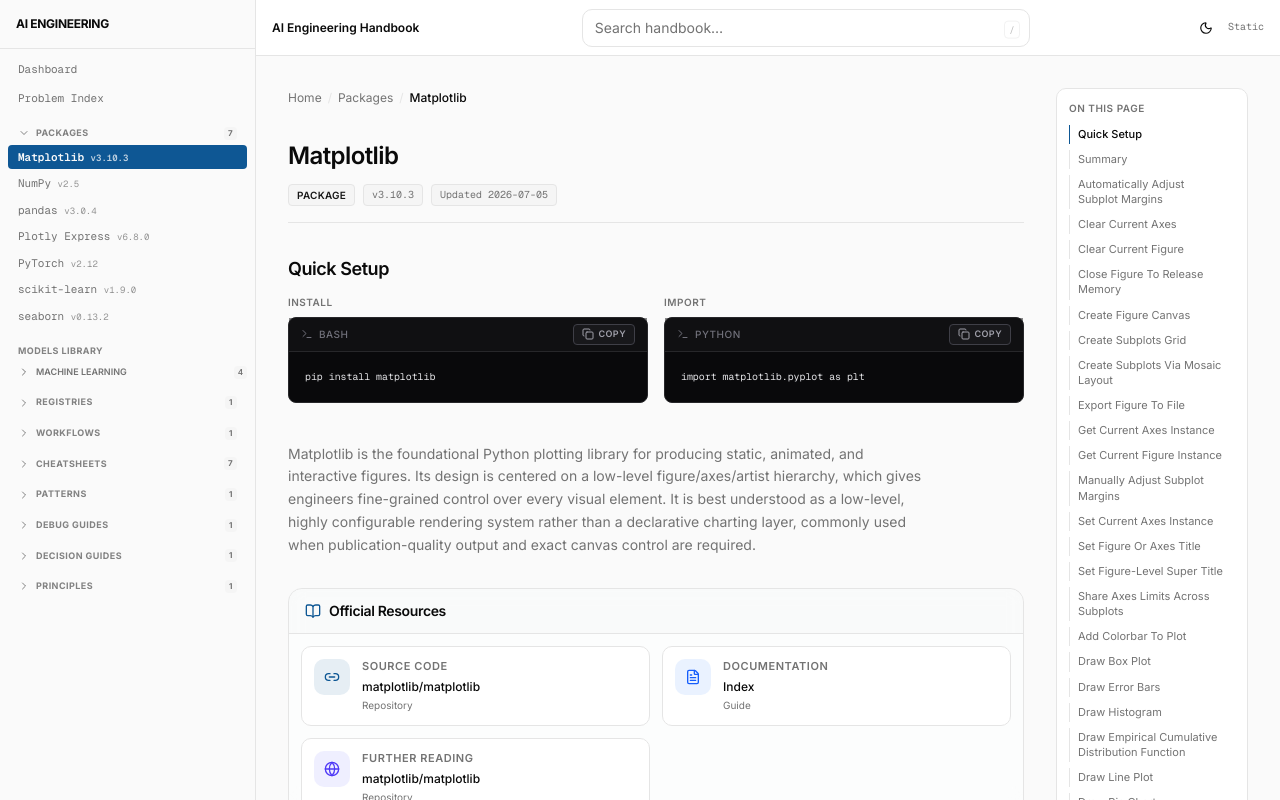
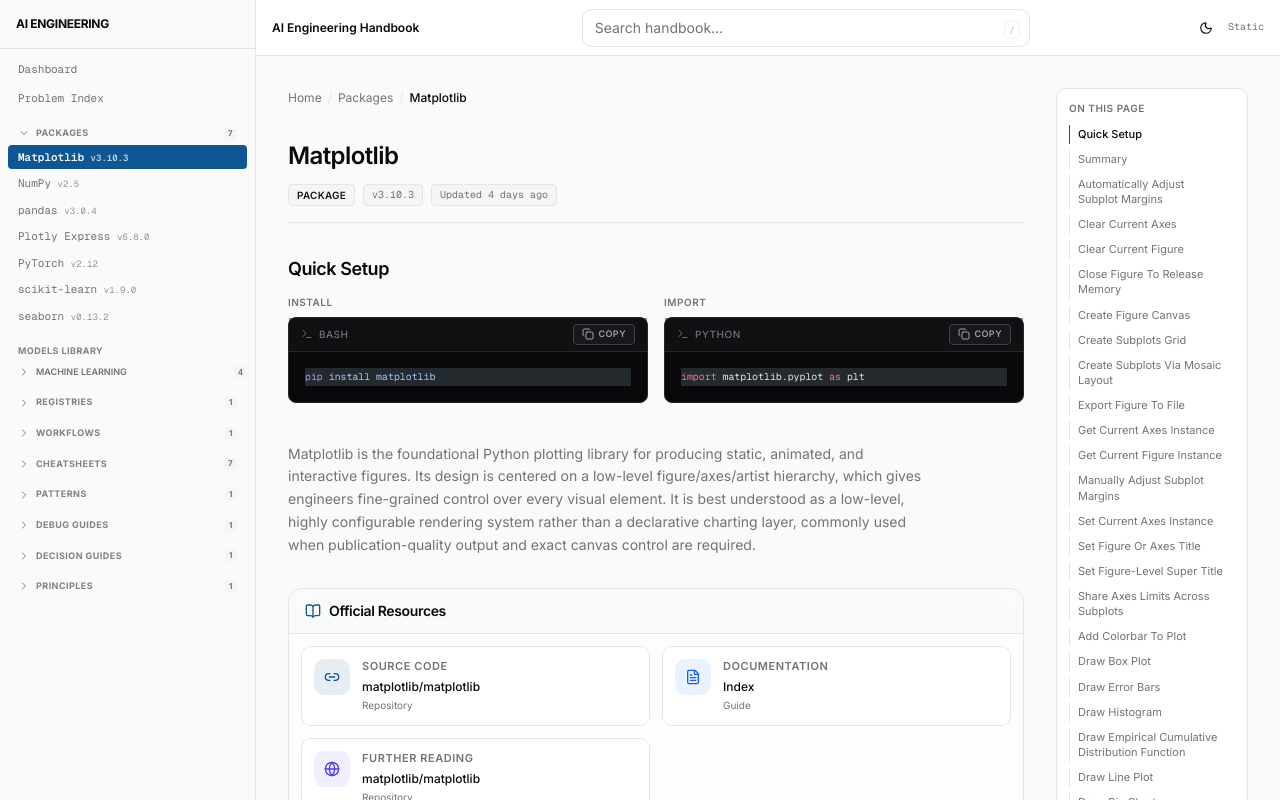
Before and after one commit to Mohammad-Zahed-Hossen/AI_Engineering_Handbook, a Next.js app: page /packages/matplotlib in a window 1280 px wide. Built offline with nearby package versions, Linux system fonts and the light colour scheme.

Commit message:
feat: resolve model page audit findings with markdown, math, date formatting, and syntax highlighting

```diff
--- a/app/globals.css
+++ b/app/globals.css
@@ -143,6 +143,9 @@
   code {
     @apply font-mono text-[0.9em];
   }
+  :not(pre) > code {
+    @apply bg-muted/50 px-1.5 py-0.5 rounded text-[0.85em] border border-border/50;
+  }
 }
 
 @layer components {
--- a/app/layout.tsx
+++ b/app/layout.tsx
@@ -1,6 +1,7 @@
 import type { Metadata } from "next";
 import { Geist, Geist_Mono, Inter } from "next/font/google";
 import "./globals.css";
+import "katex/dist/katex.min.css";
 import { cn } from "@/lib/utils";
 import Sidebar from "@/components/layout/Sidebar";
 import TopBar from "@/components/layout/TopBar";
--- a/components/shared/CodeBlock.tsx
+++ b/components/shared/CodeBlock.tsx
@@ -1,8 +1,9 @@
 'use client';
 
-import { useState } from 'react';
+import { useState, useEffect } from 'react';
 import { cn } from '@/lib/utils';
-import { Check, Copy, Terminal } from 'lucide-react';
+import { Check, Copy, Terminal, ChevronDown } from 'lucide-react';
+import { codeToHtml } from 'shiki';
 
 interface CodeBlockProps {
   code: string;
@@ -13,6 +14,26 @@ interface CodeBlockProps {
 
 export function CodeBlock({ code, language = 'python', filename, showLineNumbers = false }: CodeBlockProps) {
   const [copied, setCopied] = useState(false);
+  const [highlightedCode, setHighlightedCode] = useState<string | null>(null);
+  const [isExpanded, setIsExpanded] = useState(false);
+  const MAX_COLLAPSED_LINES = 20;
+
+  const lines = code.split('\n');
+  const shouldCollapse = lines.length > MAX_COLLAPSED_LINES;
+  const displayLines = shouldCollapse && !isExpanded ? lines.slice(0, MAX_COLLAPSED_LINES) : lines;
+  const displayCode = displayLines.join('\n');
+
+  useEffect(() => {
+    codeToHtml(displayCode, {
+      lang: language,
+      theme: 'github-dark'
+    }).then(html => {
+      setHighlightedCode(html);
+    }).catch(err => {
+      console.error('Shiki highlighting error:', err);
+      setHighlightedCode(`<pre><code>${escapeHtml(displayCode)}</code></pre>`);
+    });
+  }, [displayCode, language]);
 
   const handleCopy = async () => {
     try {
@@ -24,9 +45,17 @@ export function CodeBlock({ code, language = 'python', filename, showLineNumbers
     }
   };
 
-  const lines = code.split('\n');
   const lineCount = lines.length;
   const lineNumberWidth = lineCount >= 100 ? 3 : lineCount >= 10 ? 2 : 1;
+
+  const escapeHtml = (text: string) => {
+    return text
+      .replace(/&/g, '&amp;')
+      .replace(/</g, '&lt;')
+      .replace(/>/g, '&gt;')
+      .replace(/"/g, '&quot;')
+      .replace(/'/g, '&#039;');
+  };
 
   const languageLabel = language === 'bash' || language === 'sh' ? 'BASH' : language?.toUpperCase() || 'CODE';
 
@@ -65,44 +94,48 @@ export function CodeBlock({ code, language = 'python', filename, showLineNumbers
       </div>
 
       {/* Code body */}
-      <pre className={cn(
-        "overflow-x-auto text-[11px] text-zinc-200 leading-relaxed scrollbar-thin",
-        showLineNumbers ? "pl-2 pr-4 py-3" : "p-4"
+      <div className={cn(
+        "relative",
+        shouldCollapse && !isExpanded && "max-h-[300px] overflow-hidden"
       )}>
-        <code className={language ? `language-${language}` : ''}>
-          {showLineNumbers ? (
-            <table className="border-collapse">
-              <tbody>
-                {lines.map((line, i) => (
-                  <tr key={i}>
-                    <td className="text-right pr-3 select-none text-zinc-600 text-[10px]" style={{ minWidth: `${lineNumberWidth + 1}ch` }}>
-                      {i + 1}
-                    </td>
-                    <td className="whitespace-pre">
-                      {line || ' '}
-                    </td>
-                  </tr>
-                ))}
-              </tbody>
-            </table>
+        <div
+          className={cn(
+            "overflow-x-auto text-[11px] leading-relaxed scrollbar-thin",
+            showLineNumbers ? "pl-2 pr-4 py-3" : "p-4"
+          )}
+          dangerouslySetInnerHTML={{ __html: highlightedCode || `<pre><code>${escapeHtml(displayCode)}</code></pre>` }}
+        />
+        {shouldCollapse && !isExpanded && (
+          <div className="absolute inset-x-0 bottom-0 h-16 bg-gradient-to-t from-zinc-950 to-transparent pointer-events-none" />
+        )}
+      </div>
+
+      {/* Expand button for collapsed code */}
+      {shouldCollapse && (
+        <button
+          onClick={() => setIsExpanded(!isExpanded)}
+          className="w-full py-2 text-[10px] font-sans font-semibold uppercase tracking-wider text-zinc-400 hover:text-zinc-200 transition-colors cursor-pointer select-none border-t border-zinc-800 bg-zinc-900/50"
+        >
+          {isExpanded ? (
+            <>
+              <ChevronDown className="w-3 h-3 inline mr-1 rotate-180" />
+              Show Less
+            </>
           ) : (
-            code
+            <>
+              <ChevronDown className="w-3 h-3 inline mr-1" />
+              Show {lines.length - MAX_COLLAPSED_LINES} More Lines
+            </>
           )}
-        </code>
-      </pre>
-
-      {/* Overflow fade on mobile */}
-      <div
-        className="pointer-events-none absolute inset-y-0 right-0 w-8 bg-gradient-to-l from-zinc-950 to-transparent md:hidden z-10"
-        aria-hidden="true"
-      />
+        </button>
+      )}
 
       {/* Mobile copy button at bottom */}
       <button
         onClick={handleCopy}
         className={cn(
           "md:hidden w-full border-t border-zinc-800 py-2 text-[10px] flex items-center justify-center gap-1.5",
-          "font-sans font-semibold uppercase tracking-wider transition-none",
+          "font-sans font-semibold uppercase tracking-wider transition-colors",
           "select-none cursor-pointer",
           copied
             ? "text-emerald-400 bg-emerald-500/10"
--- a/components/shared/MetadataBadges.tsx
+++ b/components/shared/MetadataBadges.tsx
@@ -1,9 +1,12 @@
 import ContentTypeBadge from './ContentTypeBadge';
 import { cn } from '@/lib/utils';
+import { formatRelativeTime } from '@/lib/format-date';
+import { CheckCircle2 } from 'lucide-react';
 
 interface MetadataBadgesProps {
   type: 'model' | 'package' | 'workflow' | 'cheatsheet';
   updatedAt: string;
+  lastVerified?: string;
   problemTypes?: string[];
   category?: string;
   version?: string;
@@ -15,6 +18,7 @@ const MAX_VISIBLE_PROBLEM_TYPES = 3;
 export default function MetadataBadges({
   type,
   updatedAt,
+  lastVerified,
   problemTypes,
   category,
   version,
@@ -39,8 +43,20 @@ export default function MetadataBadges({
         </span>
       )}
       {updatedAt && (
-        <span className="rounded border border-border bg-muted px-2 py-0.5 text-[10px] font-mono text-muted-foreground">
-          Updated {updatedAt}
+        <span
+          className="rounded border border-border bg-muted px-2 py-0.5 text-[10px] font-mono text-muted-foreground"
+          title={`Updated: ${updatedAt}`}
+        >
+          Updated {formatRelativeTime(updatedAt)}
+        </span>
+      )}
+      {lastVerified && (
+        <span
+          className="rounded border border-emerald-500/20 bg-emerald-500/10 px-2 py-0.5 text-[10px] font-mono text-emerald-700 dark:text-emerald-400 flex items-center gap-1"
+          title={`Verified: ${lastVerified}`}
+        >
+          <CheckCircle2 className="w-3 h-3" />
+          Verified {formatRelativeTime(lastVerified)}
         </span>
       )}
       {visibleProblemTypes.map(pt => (
--- /dev/null
+++ b/components/shared/Prose.tsx
@@ -0,0 +1,40 @@
+import ReactMarkdown from 'react-markdown';
+import remarkGfm from 'remark-gfm';
+import remarkMath from 'remark-math';
+import rehypeKatex from 'rehype-katex';
+import { cn } from '@/lib/utils';
+
+interface ProseProps {
+  content: string;
+  className?: string;
+}
+
+export function Prose({ content, className }: ProseProps) {
+  return (
+    <div className={cn('content-prose', className)}>
+      <ReactMarkdown
+        remarkPlugins={[remarkGfm, remarkMath]}
+        rehypePlugins={[rehypeKatex]}
+      >
+        {content}
+      </ReactMarkdown>
+    </div>
+  );
+}
+
+export function ProseInline({ content, className }: ProseProps) {
+  return (
+    <span className={cn(className)}>
+      <ReactMarkdown
+        remarkPlugins={[remarkGfm, remarkMath]}
+        rehypePlugins={[rehypeKatex]}
+        components={{
+          // Override paragraph to render as span for inline use
+          p: ({ children }) => <>{children}</>,
+        }}
+      >
+        {content}
+      </ReactMarkdown>
+    </span>
+  );
+}
--- /dev/null
+++ b/lib/format-date.ts
@@ -0,0 +1,40 @@
+export function formatRelativeTime(dateString: string): string {
+  const date = new Date(dateString);
+  const now = new Date();
+  const diffMs = now.getTime() - date.getTime();
+  const diffSecs = Math.floor(diffMs / 1000);
+  const diffMins = Math.floor(diffSecs / 60);
+  const diffHours = Math.floor(diffMins / 60);
+  const diffDays = Math.floor(diffHours / 24);
+  const diffWeeks = Math.floor(diffDays / 7);
+  const diffMonths = Math.floor(diffDays / 30);
+  const diffYears = Math.floor(diffDays / 365);
+
+  // Handle future dates (data authoring artifacts)
+  if (diffMs < 0) {
+    // If less than 1 day in the future, show "today"
+    if (diffMs > -86400000) {
+      return 'today';
+    }
+    // Otherwise fall back to exact date
+    return dateString;
+  }
+
+  const rtf = new Intl.RelativeTimeFormat('en-US', { numeric: 'auto' });
+
+  if (diffSecs < 60) {
+    return rtf.format(-diffSecs, 'second');
+  } else if (diffMins < 60) {
+    return rtf.format(-diffMins, 'minute');
+  } else if (diffHours < 24) {
+    return rtf.format(-diffHours, 'hour');
+  } else if (diffDays < 7) {
+    return rtf.format(-diffDays, 'day');
+  } else if (diffWeeks < 4) {
+    return rtf.format(-diffWeeks, 'week');
+  } else if (diffMonths < 12) {
+    return rtf.format(-diffMonths, 'month');
+  } else {
+    return rtf.format(-diffYears, 'year');
+  }
+}
--- a/package.json
+++ b/package.json
@@ -17,12 +17,18 @@
     "class-variance-authority": "^0.7.1",
     "clsx": "^2.1.1",
     "fuse.js": "^7.4.2",
+    "katex": "^0.17.0",
     "lucide-react": "^1.21.0",
     "next": "16.2.9",
     "radix-ui": "^1.6.0",
     "react": "19.2.4",
     "react-dom": "19.2.4",
+    "react-markdown": "^10.1.0",
+    "rehype-katex": "^7.0.1",
+    "remark-gfm": "^4.0.1",
+    "remark-math": "^6.0.0",
     "shadcn": "^4.11.0",
+    "shiki": "^4.3.1",
     "tailwind-merge": "^3.6.0",
     "tw-animate-css": "^1.4.0",
     "zod": "^4.4.3"
```
Also changed, not shown: app/models/[category]/[id]/page.tsx (+8 -10 lines), components/shared/ModelCollapsibleSections.tsx (+28 -27 lines), 2 other files (tests, documents, lock files or other folders).
